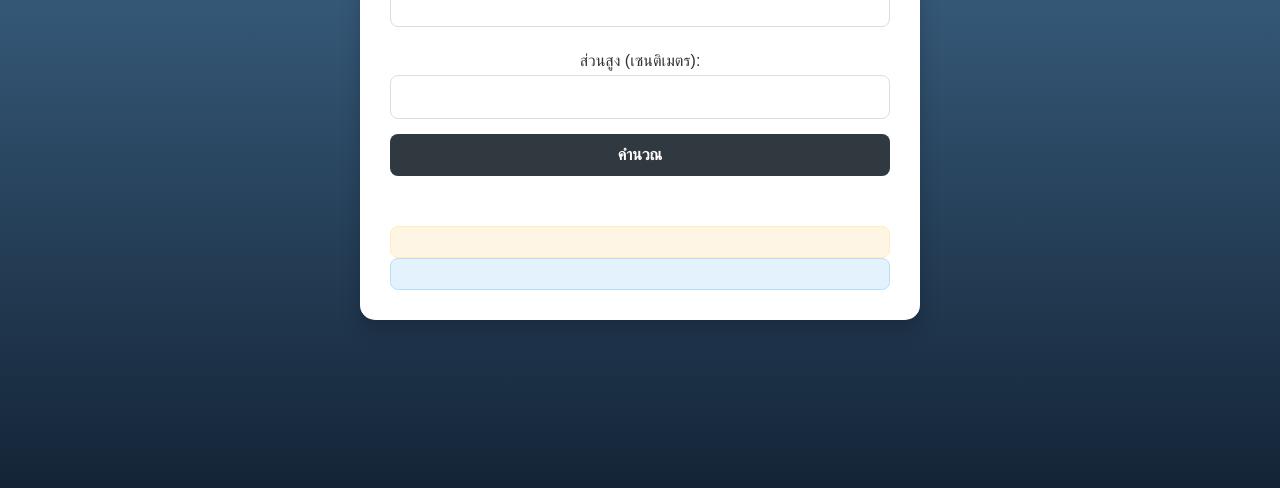
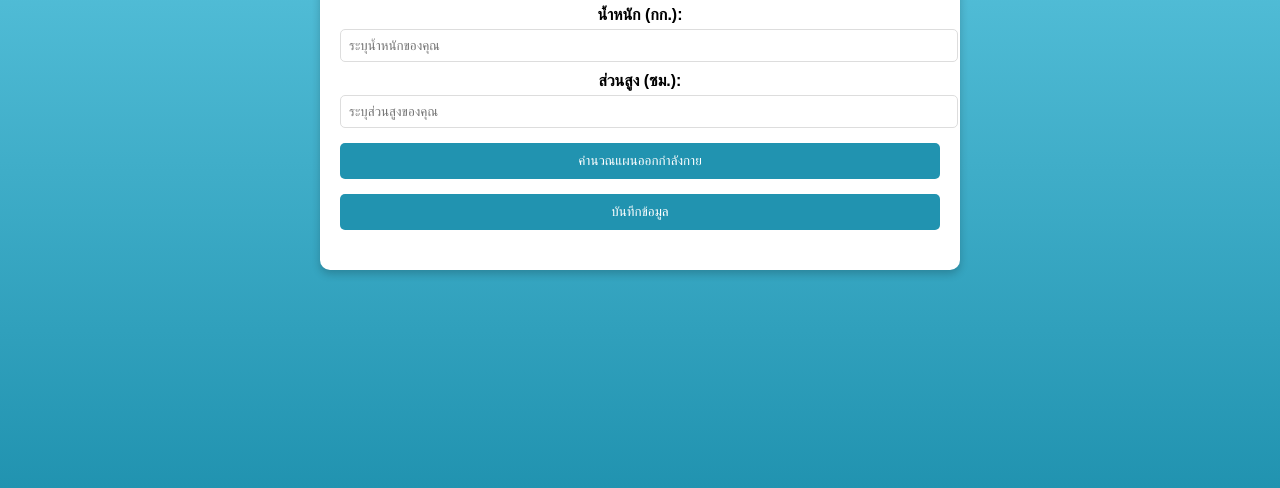
Before and after one commit to Hoffman224/PE, a plain HTML site: page index.html in a window 1280 px wide. Shown: the part 312-800 px from the top of the page. Drawn offline with Linux system fonts and the light colour scheme.

Commit message:
Update index.html

```diff
--- a/index.html
+++ b/index.html
@@ -1,13 +1,13 @@
 <!DOCTYPE html>
-<html lang="th">
+<html lang="en">
 <head>
   <meta charset="UTF-8">
   <meta name="viewport" content="width=device-width, initial-scale=1.0">
-    <title>โปรแกรมคำนวณการออกกำลังกายและโภชนาการ</title>
+  <title>AI โปรแกรมออกกำลังกาย & โภชนาการ</title>
   <style>
     body {
-            font-family: 'Poppins', sans-serif;
-            background: linear-gradient(-180deg, rgba(74,121,161,1) 0%, rgba(20,36,54,1) 100%);
+      font-family: Arial, sans-serif;
+      background: linear-gradient(to bottom, #6dd5ed, #2193b0);
       margin: 0;
       padding: 0;
       display: flex;
@@ -17,132 +17,143 @@
     }
     .container {
       width: 100%;
-            max-width: 500px;
-            background: #ffffff;
-            padding: 30px;
-            border-radius: 15px;
-            box-shadow: 0 10px 20px rgba(0, 0, 0, 0.2);
+      max-width: 600px;
+      background: white;
+      padding: 20px;
+      border-radius: 10px;
+      box-shadow: 0 4px 8px rgba(0, 0, 0, 0.2);
       text-align: center;
+      overflow-y: auto;
+      max-height: 90vh;
     }
     h1 {
-            font-size: 1.8rem;
-            margin-bottom: 20px;
-            color: #4e4e4e;
+      color: #333;
     }
     label {
-            font-size: 1rem;
-            margin: 10px 0 5px;
       display: block;
-            color: #333;
+      margin-top: 10px;
+      font-weight: bold;
     }
     input {
       width: 100%;
-            padding: 12px;
-            margin-bottom: 15px;
+      padding: 8px;
+      margin-top: 5px;
       border: 1px solid #ddd;
-            border-radius: 8px;
-            font-size: 1rem;
-            box-sizing: border-box;
+      border-radius: 5px;
     }
     button {
       width: 100%;
-            padding: 12px;
-            background: rgb(48,57,64);
+      padding: 10px;
+      background: #2193b0;
+      color: white;
       border: none;
-            color: #fff;
-            font-size: 1rem;
-            font-weight: bold;
-            border-radius: 8px;
+      margin-top: 15px;
       cursor: pointer;
-            transition: background 0.3s;
+      border-radius: 5px;
     }
     button:hover {
-            background: linear-gradient(135deg, #5d7cfb, #9f68e0);
+      background: #1b7892;
     }
     .result {
       margin-top: 20px;
-            padding: 15px;
-            border-radius: 8px;
-            font-size: 1rem;
       text-align: left;
-        }
-        .exercise {
-            background: #fff5e5;
-            border: 1px solid #ffeeba;
-            padding: 15px;
-            border-radius: 8px;
-        }
-        .nutrition {
-            background: #e3f2fd;
-            border: 1px solid #bbdefb;
-            padding: 15px;
-            border-radius: 8px;
-        }
-        ul {
-            padding-left: 20px;
     }
   </style>
 </head>
 <body>
   <div class="container">
-        <h1>โปรแกรมคำนวณและแนะนำการออกกำลังกาย</h1>
-        <form id="exerciseForm">
-            <label for="weight">น้ำหนัก (กิโลกรัม):</label>
-            <input type="number" id="weight" required>
+    <h1>AI โปรแกรมออกกำลังกาย & โภชนาการ</h1>
 
-            <label for="height">ส่วนสูง (เซนติเมตร):</label>
-            <input type="number" id="height" required>
+    <label for="weight">น้ำหนัก (กก.):</label>
+    <input type="number" id="weight" placeholder="ระบุน้ำหนักของคุณ">
 
-            <button type="button" onclick="calculateExercise()">คำนวณ</button>
-        </form>
+    <label for="height">ส่วนสูง (ซม.):</label>
+    <input type="number" id="height" placeholder="ระบุส่วนสูงของคุณ">
 
-        <div id="bmiResult" class="result"></div>
-        <div id="exercisePlan" class="exercise"></div>
-        <div id="nutritionPlan" class="nutrition"></div>
+    <button onclick="calculateWorkout()">คำนวณแผนออกกำลังกาย</button>
+    <button onclick="saveData()">บันทึกข้อมูล</button>
+
+    <div id="output" class="result"></div>
   </div>
 
   <script>
-        function calculateExercise() {
+    function loadSavedData() {
+      const savedWeight = localStorage.getItem("weight");
+      const savedHeight = localStorage.getItem("height");
+
+      if (savedWeight && savedHeight) {
+        document.getElementById("weight").value = savedWeight;
+        document.getElementById("height").value = savedHeight;
+      }
+    }
+
+    function saveData() {
+      const weight = document.getElementById("weight").value;
+      const height = document.getElementById("height").value;
+
+      if (weight && height) {
+        localStorage.setItem("weight", weight);
+        localStorage.setItem("height", height);
+        alert("บันทึกข้อมูลเรียบร้อย!");
+      } else {
+        alert("กรุณากรอกข้อมูลให้ครบถ้วนก่อนบันทึก");
+      }
+    }
+
+    function calculateWorkout() {
       const weight = parseFloat(document.getElementById("weight").value);
-            const height = parseFloat(document.getElementById("height").value) / 100; // แปลงเป็นเมตร
-            if (isNaN(weight) || isNaN(height)) {
-                alert("กรุณากรอกข้อมูลให้ครบถ้วน");
+      const height = parseFloat(document.getElementById("height").value);
+      const output = document.getElementById("output");
+
+      if (isNaN(weight) || isNaN(height) || weight <= 0 || height <= 0) {
+        output.innerHTML = "<p style='color:red;'>กรุณากรอกข้อมูลให้ถูกต้อง</p>";
         return;
       }
 
-            const bmi = weight / (height * height);
+      // คำนวณ BMI
+      const heightMeters = height / 100;
+      const bmi = (weight / (heightMeters * heightMeters)).toFixed(2);
 
-            let exercisePlan = `<h3>แผนการออกกำลังกาย</h3><ul>`;
-            let nutritionPlan = `<h3>คำแนะนำด้านโภชนาการ</h3><ul>`;
+      // คำนวณแผนออกกำลังกาย
+      let cardioTime = Math.max(20, 60 - (weight / 2));
+      let cardioSpeed = Math.min(12, 6 + (weight / 20));
+      let squats = Math.min(50, 20 + (weight / 2));
+      let pushups = Math.min(40, 15 + (weight / 3));
+      let plankTime = Math.min(120, 30 + (weight / 2));
 
-            // กำหนดจำนวนเซ็ตและจำนวนครั้งของท่าฝึกตามน้ำหนักและส่วนสูง
-            let sets = Math.floor(weight / 10) + 2; // เพิ่มเซ็ตตามน้ำหนัก
-            let reps = Math.floor(height * 5); // เพิ่มจำนวนครั้งตามส่วนสูง
+      // คำนวณโภชนาการ
+      let calorieNeed = (weight * 30).toFixed(0);
+      let proteinIntake = (weight * 1.5).toFixed(1);
+      let carbIntake = (weight * 3).toFixed(1);
+      let fatIntake = (weight * 0.8).toFixed(1);
+      let fiberIntake = (weight * 0.3).toFixed(1);
+      let waterIntake = (weight * 0.03).toFixed(1);
 
-            if (weight < 60) {
-                exercisePlan += `<li>กระโดดตบ ${sets} เซ็ต × ${reps} ครั้ง</li>`;
-                exercisePlan += `<li>วิดพื้น ${sets} เซ็ต × ${reps} ครั้ง</li>`;
-                nutritionPlan += `<li>เพิ่มโปรตีน เช่น ไข่ อกไก่</li>`;
-                nutritionPlan += `<li>กินแป้งเชิงซ้อน เช่น ข้าวกล้อง</li>`;
-            } else if (weight >= 60 && weight < 80) {
-                exercisePlan += `<li>สควอท ${sets} เซ็ต × ${reps} ครั้ง</li>`;
-                exercisePlan += `<li>วิ่งเร็ว 30 นาที</li>`;
-                nutritionPlan += `<li>กินอาหารสมดุล 5 หมู่</li>`;
-                nutritionPlan += `<li>ดื่มน้ำ 2-3 ลิตรต่อวัน</li>`;
-            } else {
-                exercisePlan += `<li>เดินเร็ว ${sets} นาที</li>`;
-                exercisePlan += `<li>เวทเทรนนิ่ง ${sets} เซ็ต</li>`;
-                nutritionPlan += `<li>ลดของทอด ของมัน</li>`;
-                nutritionPlan += `<li>กินผักและผลไม้สด</li>`;
+      output.innerHTML = `
+        <h3>ผลลัพธ์:</h3>
+        <p><strong>BMI:</strong> ${bmi}</p>
+
+        <h3>แผนออกกำลังกาย</h3>
+        <ul>
+          <li><strong>🏃 วิ่งบนลู่:</strong> ${cardioTime.toFixed(0)} นาที ที่ความเร็ว ${cardioSpeed.toFixed(1)} km/h</li>
+          <li><strong>🦵 Squats:</strong> ${squats.toFixed(0)} ครั้ง</li>
+          <li><strong>💪 Push-ups:</strong> ${pushups.toFixed(0)} ครั้ง</li>
+          <li><strong>🧘 Plank:</strong> ${plankTime.toFixed(0)} วินาที</li>
+        </ul>
+
+        <h3>โภชนาการที่แนะนำ</h3>
+        <ul>
+          <li><strong>🔥 พลังงานที่ต้องการ:</strong> ${calorieNeed} แคลอรี/วัน</li>
+          <li><strong>🥩 โปรตีน:</strong> ${proteinIntake} กรัม/วัน (เนื้อสัตว์, ไข่, ถั่ว, เวย์โปรตีน)</li>
+          <li><strong>🍚 คาร์โบไฮเดรต:</strong> ${carbIntake} กรัม/วัน (ข้าว, ขนมปัง, มันฝรั่ง, ผลไม้)</li>
+          <li><strong>🥑 ไขมัน:</strong> ${fatIntake} กรัม/วัน (อะโวคาโด, น้ำมันมะกอก, ถั่ว, ปลา)</li>
+          <li><strong>🌱 ไฟเบอร์:</strong> ${fiberIntake} กรัม/วัน (ผักใบเขียว, ธัญพืช, ผลไม้)</li>
+          <li><strong>💧 น้ำที่ควรดื่ม:</strong> ${waterIntake} ลิตร/วัน</li>
+        </ul>
+      `;
     }
 
-            exercisePlan += `</ul>`;
-            nutritionPlan += `</ul>`;
-
-            document.getElementById("bmiResult").innerHTML = `<h3>ค่า BMI ของคุณ: ${bmi.toFixed(2)}</h3>`;
-            document.getElementById("exercisePlan").innerHTML = exercisePlan;
-            document.getElementById("nutritionPlan").innerHTML = nutritionPlan;
-        }
+    loadSavedData();
   </script>
 </body>
 </html>
```
Lines whose indentation alone changed are shown as unchanged.
